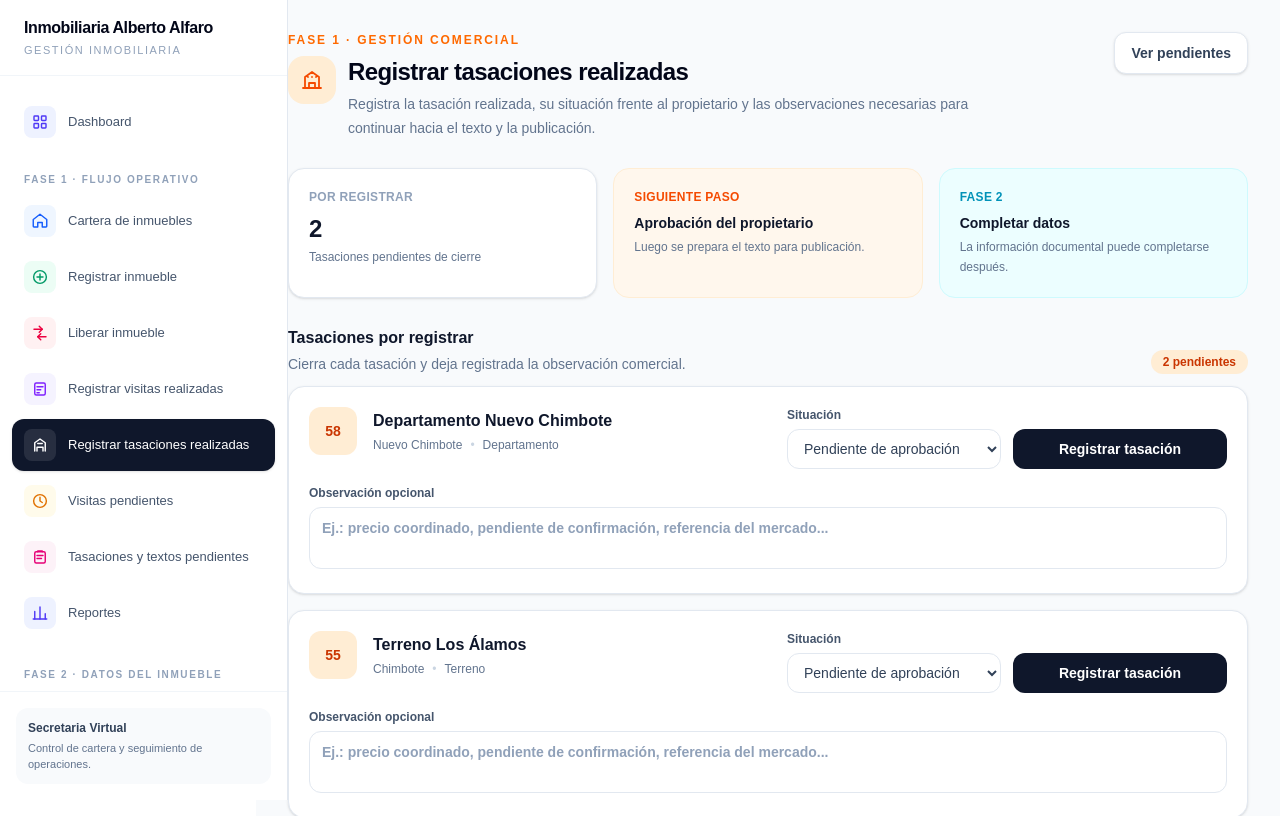
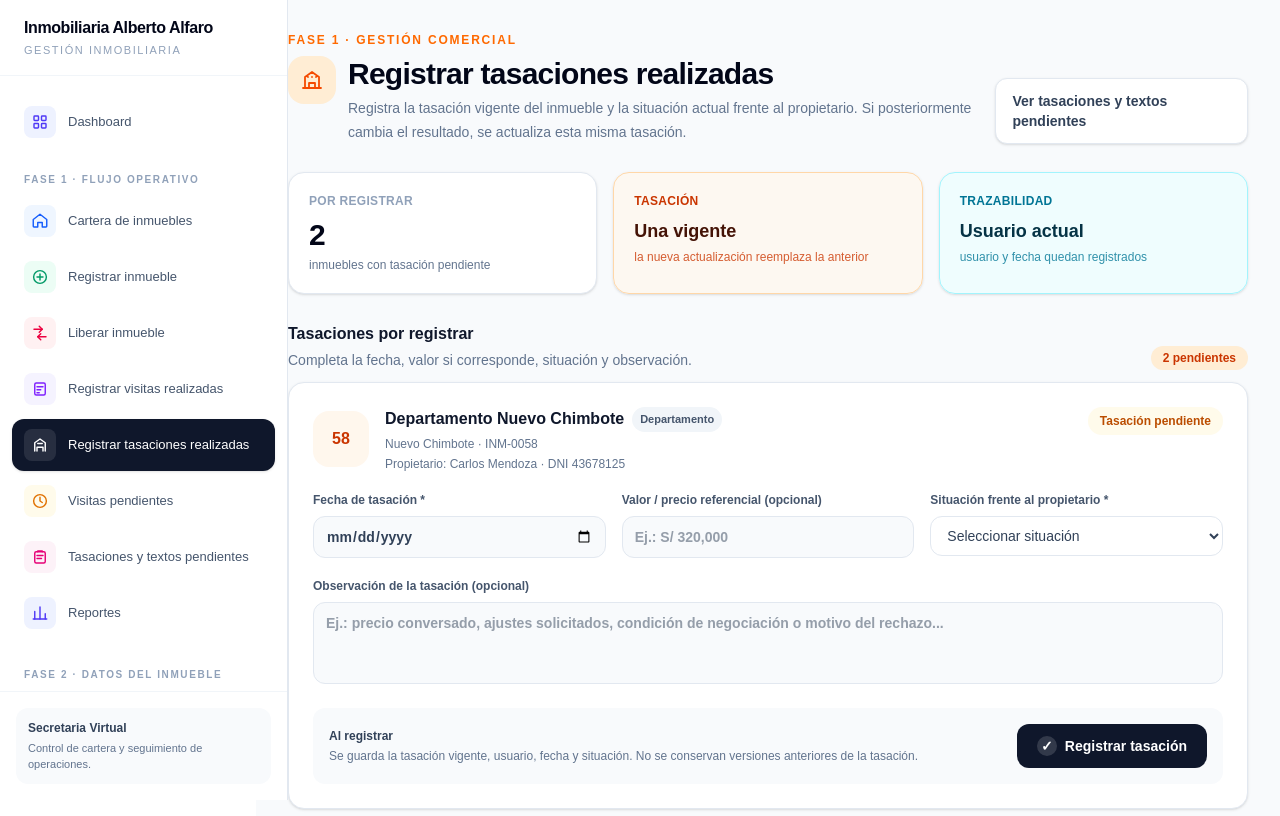
Before and after one commit to cpumaricramoori01-projx/inmobiliaria-alfaro, a Next.js app: page /registrar-tasaciones in a window 1280 px wide. Shown: the top 816 px of the page. Built offline with nearby package versions, Linux system fonts and the light colour scheme.

Commit message:
Refactorizar registro de tasaciones y aprobacion

```diff
--- a/app/registrar-tasaciones/page.tsx
+++ b/app/registrar-tasaciones/page.tsx
@@ -4,212 +4,187 @@ import { useState } from "react";
 import Link from "next/link";
 
 type Tasacion = {
+  id: string;
   posicion: string;
   nombre: string;
   ubicacion: string;
   tipo: string;
+  propietario: string;
+  dni: string;
 };
 
 const iniciales: Tasacion[] = [
-  {
-    posicion: "58",
-    nombre: "Departamento Nuevo Chimbote",
-    ubicacion: "Nuevo Chimbote",
-    tipo: "Departamento",
-  },
-  {
-    posicion: "55",
-    nombre: "Terreno Los Álamos",
-    ubicacion: "Chimbote",
-    tipo: "Terreno",
-  },
+  { id: "INM-0058", posicion: "58", nombre: "Departamento Nuevo Chimbote", ubicacion: "Nuevo Chimbote", tipo: "Departamento", propietario: "Carlos Mendoza", dni: "43678125" },
+  { id: "INM-0055", posicion: "55", nombre: "Terreno Los Álamos", ubicacion: "Chimbote", tipo: "Terreno", propietario: "Ana Torres", dni: "41756289" },
 ];
+
+const situaciones = ["Pendiente de aprobación", "En negociación", "Aprobado", "Rechazado"];
 
 export default function Page() {
   const [items, setItems] = useState(iniciales);
-  const [estados, setEstados] = useState<Record<string, string>>({});
+  const [situacionesActuales, setSituacionesActuales] = useState<Record<string, string>>({});
+  const [fechas, setFechas] = useState<Record<string, string>>({});
+  const [valores, setValores] = useState<Record<string, string>>({});
   const [observaciones, setObservaciones] = useState<Record<string, string>>({});
   const [mensaje, setMensaje] = useState("");
+  const [error, setError] = useState("");
 
-  const registrar = (posicion: string, nombre: string) => {
-    setItems((actuales) => actuales.filter((item) => item.posicion !== posicion));
+  const hoy = new Date().toISOString().slice(0, 10);
+  const usuarioActual = "Usuario actual";
+
+  const registrar = (item: Tasacion) => {
+    setError("");
+
+    if (!fechas[item.id]) {
+      setError(`Registra la fecha de la tasación de “${item.nombre}”.`);
+      return;
+    }
+
+    if (!situacionesActuales[item.id]) {
+      setError(`Selecciona la situación frente al propietario para “${item.nombre}”.`);
+      return;
+    }
+
+    setItems((actuales) => actuales.filter((actual) => actual.id !== item.id));
     setMensaje(
-      `Tasación de “${nombre}” registrada correctamente. El siguiente paso es gestionar la aprobación y preparar el texto de publicación.`
+      `Tasación de “${item.nombre}” registrada. Se conserva como única tasación vigente y el estado actual es “${situacionesActuales[item.id]}”.`
     );
-    setTimeout(() => setMensaje(""), 4500);
+    window.setTimeout(() => setMensaje(""), 5000);
   };
 
   return (
-    <main className="min-h-screen bg-slate-50 p-6 lg:p-8">
+    <main className="min-h-screen bg-slate-50 p-5 lg:p-8">
       <div className="mx-auto max-w-6xl">
-        <div className="flex flex-col gap-4 sm:flex-row sm:items-start sm:justify-between">
+        <div className="flex flex-col gap-5 lg:flex-row lg:items-end lg:justify-between">
           <div>
-            <p className="text-xs font-bold uppercase tracking-[0.16em] text-orange-500">
-              Fase 1 · Gestión comercial
-            </p>
+            <p className="text-xs font-bold uppercase tracking-[.15em] text-orange-500">Fase 1 · Gestión comercial</p>
             <div className="mt-2 flex items-start gap-3">
-              <div className="flex h-12 w-12 shrink-0 items-center justify-center rounded-2xl bg-orange-100 text-orange-600">
+              <span className="flex h-12 w-12 shrink-0 items-center justify-center rounded-2xl bg-orange-100 text-orange-600">
                 <svg viewBox="0 0 24 24" className="h-6 w-6" fill="none" stroke="currentColor" strokeWidth="1.8">
                   <path d="M3 20h18M5 20V9l7-5 7 5v11M9 20v-5h6v5M8 9h.01M12 9h.01M16 9h.01" strokeLinecap="round" strokeLinejoin="round" />
                 </svg>
-              </div>
+              </span>
               <div>
-                <h1 className="text-2xl font-bold tracking-tight text-slate-950">
-                  Registrar tasaciones realizadas
-                </h1>
+                <h1 className="text-3xl font-bold tracking-tight text-slate-950">Registrar tasaciones realizadas</h1>
                 <p className="mt-1 max-w-2xl text-sm leading-6 text-slate-500">
-                  Registra la tasación realizada, su situación frente al propietario y las observaciones necesarias para continuar hacia el texto y la publicación.
+                  Registra la tasación vigente del inmueble y la situación actual frente al propietario. Si posteriormente cambia el resultado, se actualiza esta misma tasación.
                 </p>
               </div>
             </div>
           </div>
-
-          <Link
-            href="/tasaciones-textos-pendientes"
-            className="inline-flex items-center justify-center rounded-xl border border-slate-200 bg-white px-4 py-2.5 text-sm font-semibold text-slate-700 shadow-sm transition hover:bg-slate-50"
-          >
-            Ver pendientes
+          <Link href="/tasaciones-textos-pendientes" className="inline-flex items-center justify-center rounded-xl border border-slate-200 bg-white px-4 py-3 text-sm font-semibold text-slate-700 shadow-sm hover:bg-slate-50">
+            Ver tasaciones y textos pendientes
           </Link>
         </div>
 
-        {mensaje && (
-          <div className="mt-6 rounded-2xl border border-emerald-200 bg-emerald-50 px-4 py-3 text-sm font-medium text-emerald-700">
-            {mensaje}
-          </div>
-        )}
+        {mensaje && <div className="mt-6 rounded-2xl border border-emerald-200 bg-emerald-50 px-4 py-3 text-sm font-semibold text-emerald-800">{mensaje}</div>}
+        {error && <div className="mt-6 rounded-2xl border border-rose-200 bg-rose-50 px-4 py-3 text-sm font-semibold text-rose-800">{error}</div>}
 
         <section className="mt-7 grid gap-4 sm:grid-cols-3">
           <div className="rounded-2xl border border-slate-200 bg-white p-5 shadow-sm">
             <p className="text-xs font-semibold uppercase tracking-wide text-slate-400">Por registrar</p>
-            <p className="mt-2 text-2xl font-bold text-slate-900">{items.length}</p>
-            <p className="mt-1 text-xs text-slate-500">Tasaciones pendientes de cierre</p>
+            <p className="mt-2 text-3xl font-bold text-slate-950">{items.length}</p>
+            <p className="mt-1 text-xs text-slate-500">inmuebles con tasación pendiente</p>
           </div>
-          <div className="rounded-2xl border border-orange-100 bg-orange-50 p-5">
-            <p className="text-xs font-semibold uppercase tracking-wide text-orange-600">Siguiente paso</p>
-            <p className="mt-2 text-sm font-bold text-slate-900">Aprobación del propietario</p>
-            <p className="mt-1 text-xs leading-5 text-slate-500">Luego se prepara el texto para publicación.</p>
+          <div className="rounded-2xl border border-orange-200 bg-orange-50/70 p-5 shadow-sm">
+            <p className="text-xs font-semibold uppercase tracking-wide text-orange-700">Tasación</p>
+            <p className="mt-2 text-lg font-bold text-orange-950">Una vigente</p>
+            <p className="mt-1 text-xs text-orange-700/80">la nueva actualización reemplaza la anterior</p>
           </div>
-          <div className="rounded-2xl border border-cyan-100 bg-cyan-50 p-5">
-            <p className="text-xs font-semibold uppercase tracking-wide text-cyan-600">Fase 2</p>
-            <p className="mt-2 text-sm font-bold text-slate-900">Completar datos</p>
-            <p className="mt-1 text-xs leading-5 text-slate-500">La información documental puede completarse después.</p>
+          <div className="rounded-2xl border border-cyan-200 bg-cyan-50/70 p-5 shadow-sm">
+            <p className="text-xs font-semibold uppercase tracking-wide text-cyan-700">Trazabilidad</p>
+            <p className="mt-2 text-lg font-bold text-cyan-950">{usuarioActual}</p>
+            <p className="mt-1 text-xs text-cyan-700/80">usuario y fecha quedan registrados</p>
           </div>
         </section>
 
         <section className="mt-7">
           <div className="mb-3 flex items-end justify-between">
             <div>
-              <h2 className="text-base font-bold text-slate-900">Tasaciones por registrar</h2>
-              <p className="mt-1 text-sm text-slate-500">
-                Cierra cada tasación y deja registrada la observación comercial.
-              </p>
+              <h2 className="font-bold text-slate-900">Tasaciones por registrar</h2>
+              <p className="mt-1 text-sm text-slate-500">Completa la fecha, valor si corresponde, situación y observación.</p>
             </div>
-            <span className="rounded-full bg-orange-100 px-3 py-1 text-xs font-bold text-orange-700">
-              {items.length} pendientes
-            </span>
+            <span className="rounded-full bg-orange-100 px-3 py-1 text-xs font-bold text-orange-700">{items.length} pendientes</span>
           </div>
 
+          {items.length > 0 ? (
             <div className="space-y-4">
               {items.map((item) => (
-              <article
-                key={item.posicion}
-                className="rounded-2xl border border-slate-200 bg-white p-5 shadow-sm transition hover:shadow-md"
-              >
-                <div className="flex flex-col gap-4 lg:flex-row lg:items-start">
-                  <div className="flex items-center gap-4 lg:min-w-[320px] lg:flex-1">
-                    <div className="flex h-12 w-12 shrink-0 items-center justify-center rounded-xl bg-orange-100 text-sm font-bold text-orange-700">
-                      {item.posicion}
+                <article key={item.id} className="overflow-hidden rounded-2xl border border-slate-200 bg-white shadow-sm">
+                  <div className="p-5 lg:p-6">
+                    <div className="flex flex-col gap-5">
+                      <div className="flex flex-col gap-4 lg:flex-row lg:items-start lg:justify-between">
+                        <div className="flex items-center gap-4">
+                          <div className="flex h-14 w-14 shrink-0 items-center justify-center rounded-2xl bg-orange-50 text-base font-bold text-orange-700">{item.posicion}</div>
+                          <div>
+                            <div className="flex flex-wrap items-center gap-2">
+                              <h3 className="font-semibold text-slate-900">{item.nombre}</h3>
+                              <span className="rounded-full bg-slate-100 px-2 py-1 text-[11px] font-semibold text-slate-600">{item.tipo}</span>
                             </div>
-                    <div>
-                      <p className="font-bold text-slate-900">{item.nombre}</p>
-                      <div className="mt-1 flex flex-wrap items-center gap-2 text-xs text-slate-500">
-                        <span>{item.ubicacion}</span>
-                        <span className="text-slate-300">•</span>
-                        <span>{item.tipo}</span>
+                            <p className="mt-1 text-xs text-slate-500">{item.ubicacion} · {item.id}</p>
+                            <p className="mt-1 text-xs text-slate-500">Propietario: {item.propietario} · DNI {item.dni}</p>
                           </div>
                         </div>
+                        <span className="self-start rounded-full bg-amber-50 px-3 py-1.5 text-xs font-bold text-amber-700">Tasación pendiente</span>
                       </div>
 
-                  <div className="grid gap-3 sm:grid-cols-2 lg:w-[440px]">
+                      <div className="grid gap-4 md:grid-cols-3">
                         <label className="text-xs font-semibold text-slate-600">
-                      Situación
-                      <select
-                        value={estados[item.posicion] ?? "Pendiente de aprobación"}
-                        onChange={(event) =>
-                          setEstados((actuales) => ({
-                            ...actuales,
-                            [item.posicion]: event.target.value,
-                          }))
-                        }
-                        className="mt-1.5 w-full rounded-xl border border-slate-200 bg-white px-3 py-2.5 text-sm font-medium text-slate-700 outline-none transition focus:border-orange-300 focus:ring-2 focus:ring-orange-100"
-                      >
-                        <option>Pendiente de aprobación</option>
-                        <option>Aprobada por propietario</option>
+                          Fecha de tasación *
+                          <input type="date" max={hoy} value={fechas[item.id] ?? ""} onChange={(e) => setFechas((a) => ({ ...a, [item.id]: e.target.value }))} className="mt-2 w-full rounded-xl border border-slate-200 bg-slate-50 px-3 py-2.5 text-sm text-slate-700 outline-none focus:border-orange-300 focus:bg-white focus:ring-2 focus:ring-orange-100" />
+                        </label>
+
+                        <label className="text-xs font-semibold text-slate-600">
+                          Valor / precio referencial (opcional)
+                          <input type="text" inputMode="decimal" value={valores[item.id] ?? ""} onChange={(e) => setValores((a) => ({ ...a, [item.id]: e.target.value }))} placeholder="Ej.: S/ 320,000" className="mt-2 w-full rounded-xl border border-slate-200 bg-slate-50 px-3 py-2.5 text-sm text-slate-700 outline-none focus:border-orange-300 focus:bg-white focus:ring-2 focus:ring-orange-100" />
+                        </label>
+
+                        <label className="text-xs font-semibold text-slate-600">
+                          Situación frente al propietario *
+                          <select value={situacionesActuales[item.id] ?? ""} onChange={(e) => setSituacionesActuales((a) => ({ ...a, [item.id]: e.target.value }))} className="mt-2 w-full rounded-xl border border-slate-200 bg-white px-3 py-2.5 text-sm font-medium text-slate-700 outline-none focus:border-orange-300 focus:ring-2 focus:ring-orange-100">
+                            <option value="">Seleccionar situación</option>
+                            {situaciones.map((situacion) => <option key={situacion}>{situacion}</option>)}
                           </select>
                         </label>
+                      </div>
 
-                    <div className="flex items-end">
-                      <button
-                        onClick={() => registrar(item.posicion, item.nombre)}
-                        className="w-full rounded-xl bg-slate-900 px-4 py-2.5 text-sm font-semibold text-white transition hover:bg-slate-800"
-                      >
+                      <label className="text-xs font-semibold text-slate-600">
+                        Observación de la tasación (opcional)
+                        <textarea rows={3} value={observaciones[item.id] ?? ""} onChange={(e) => setObservaciones((a) => ({ ...a, [item.id]: e.target.value }))} placeholder="Ej.: precio conversado, ajustes solicitados, condición de negociación o motivo del rechazo..." className="mt-2 w-full resize-none rounded-xl border border-slate-200 bg-slate-50 px-3 py-2.5 text-sm text-slate-700 outline-none focus:border-orange-300 focus:bg-white focus:ring-2 focus:ring-orange-100" />
+                      </label>
+
+                      <div className="flex flex-col gap-3 rounded-xl bg-slate-50 p-4 sm:flex-row sm:items-center sm:justify-between">
+                        <div>
+                          <p className="text-xs font-semibold text-slate-700">Al registrar</p>
+                          <p className="mt-1 text-xs text-slate-500">Se guarda la tasación vigente, usuario, fecha y situación. No se conservan versiones anteriores de la tasación.</p>
+                        </div>
+                        <button type="button" onClick={() => registrar(item)} className="inline-flex shrink-0 items-center justify-center gap-2 rounded-xl bg-slate-900 px-5 py-3 text-sm font-semibold text-white hover:bg-slate-800">
+                          <span className="flex h-5 w-5 items-center justify-center rounded-full bg-white/15">✓</span>
                           Registrar tasación
                         </button>
                       </div>
                     </div>
                   </div>
-
-                <label className="mt-4 block text-xs font-semibold text-slate-600">
-                  Observación opcional
-                  <textarea
-                    rows={2}
-                    value={observaciones[item.posicion] ?? ""}
-                    onChange={(event) =>
-                      setObservaciones((actuales) => ({
-                        ...actuales,
-                        [item.posicion]: event.target.value,
-                      }))
-                    }
-                    placeholder="Ej.: precio coordinado, pendiente de confirmación, referencia del mercado..."
-                    className="mt-1.5 w-full resize-none rounded-xl border border-slate-200 px-3 py-2.5 text-sm text-slate-700 outline-none transition placeholder:text-slate-400 focus:border-orange-300 focus:ring-2 focus:ring-orange-100"
-                  />
-                </label>
                 </article>
               ))}
             </div>
-
-          {items.length === 0 && (
-            <div className="rounded-2xl border border-dashed border-slate-300 bg-white px-6 py-12 text-center">
-              <div className="mx-auto flex h-12 w-12 items-center justify-center rounded-full bg-emerald-100 text-emerald-600">
-                <svg viewBox="0 0 24 24" className="h-6 w-6" fill="none" stroke="currentColor" strokeWidth="2">
-                  <path d="m5 12 4 4L19 6" strokeLinecap="round" strokeLinejoin="round" />
-                </svg>
-              </div>
-              <h3 className="mt-4 font-bold text-slate-900">Todas las tasaciones están registradas</h3>
-              <p className="mt-1 text-sm text-slate-500">
-                Puedes revisar los pendientes para continuar con aprobación y textos.
-              </p>
-              <Link
-                href="/tasaciones-textos-pendientes"
-                className="mt-4 inline-flex rounded-xl bg-slate-900 px-4 py-2.5 text-sm font-semibold text-white"
-              >
-                Ver siguiente etapa
-              </Link>
+          ) : (
+            <div className="rounded-2xl border border-emerald-200 bg-emerald-50/70 px-6 py-12 text-center">
+              <div className="mx-auto flex h-14 w-14 items-center justify-center rounded-full bg-emerald-100 text-xl text-emerald-700">✓</div>
+              <h3 className="mt-4 font-bold text-emerald-950">Todas las tasaciones están registradas</h3>
+              <p className="mt-1 text-sm text-emerald-800/80">La siguiente gestión es aprobación, negociación o preparación del texto de publicación.</p>
+              <Link href="/tasaciones-textos-pendientes" className="mt-5 inline-flex rounded-xl bg-emerald-700 px-4 py-2.5 text-sm font-semibold text-white hover:bg-emerald-800">Continuar con tasaciones y textos</Link>
             </div>
           )}
         </section>
 
         <section className="mt-7 rounded-2xl border border-orange-100 bg-orange-50/70 p-5">
           <div className="flex gap-3">
-            <div className="mt-0.5 text-orange-600">
-              <svg viewBox="0 0 24 24" className="h-5 w-5" fill="none" stroke="currentColor" strokeWidth="1.8">
-                <path d="M12 8v4l2.5 1.5M21 12a9 9 0 1 1-18 0 9 9 0 0 1 18 0Z" strokeLinecap="round" strokeLinejoin="round" />
-              </svg>
-            </div>
+            <span className="mt-0.5 flex h-7 w-7 shrink-0 items-center justify-center rounded-lg bg-white text-orange-600">i</span>
             <div>
-              <p className="text-sm font-bold text-slate-900">Flujo de esta etapa</p>
+              <p className="text-sm font-bold text-slate-900">Regla de tasación vigente</p>
               <p className="mt-1 text-sm leading-6 text-slate-600">
-                Tasación realizada → aprobación del propietario → texto de publicación → publicación en redes y colocación del aviso.
+                El sistema manejará una sola tasación vigente por inmueble. Si se modifica el precio o resultado, se actualiza el registro actual; no se crea un historial de intentos de tasación.
               </p>
             </div>
           </div>
```
Lines whose indentation alone changed are shown as unchanged.
